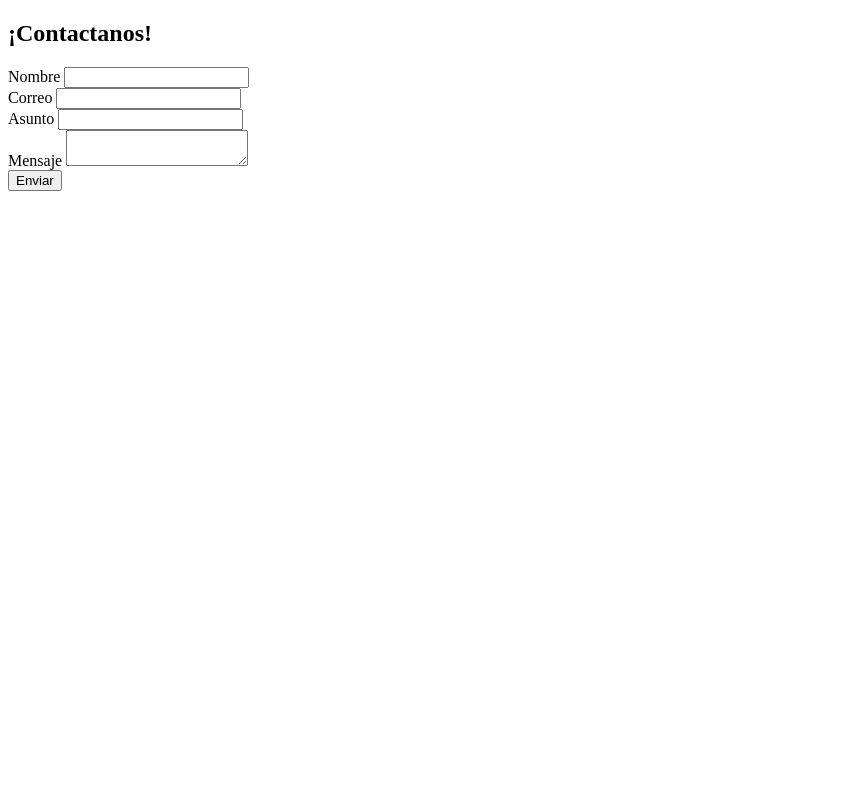
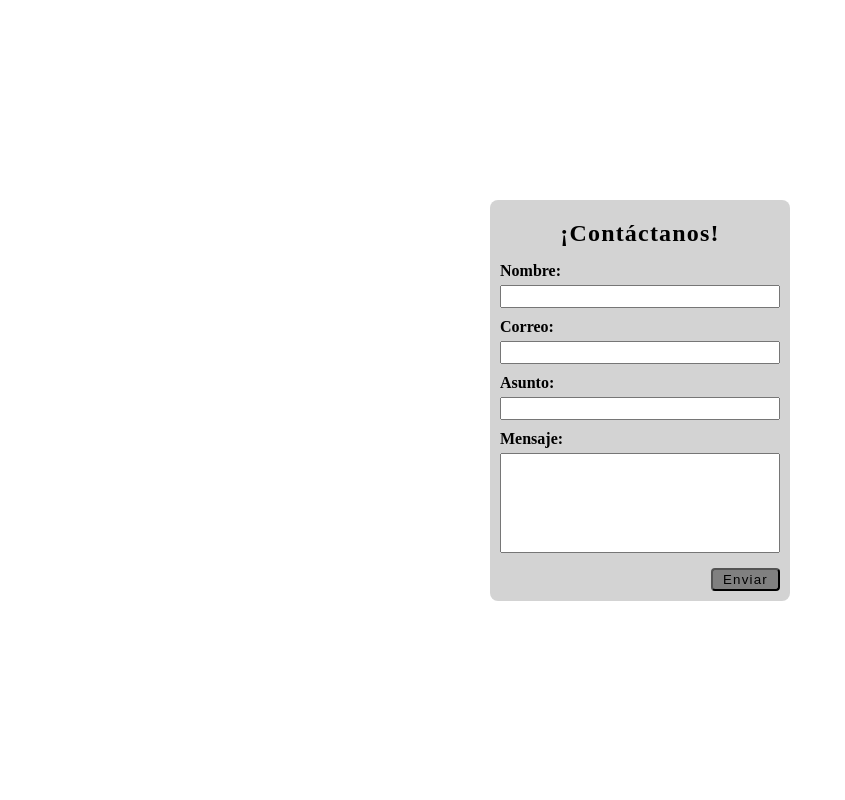
Before and after one commit to AshkoreDev/php-mailer, a PHP site: page / in a window 1280 px wide. Shown: the whole page, without its empty margins (0-845 px from the left). Run offline with PHP 8.4, Linux system fonts and the light colour scheme.

Commit message:
Added css style

```diff
--- a/index.php
+++ b/index.php
@@ -35,6 +35,8 @@
 	<meta charset="UTF-8">
 	<meta name="viewport" content="width=device-width, initial-scale=1.0">
 	<title>Formulario de Contacto</title>
+
+	<link rel="stylesheet" href="./style.css">
 </head>
 <body>
 
@@ -58,29 +60,29 @@
 
 		<form action="./" method="POST">
 
-			<h2>¡Contactanos!</h2>
+			<h2>¡Contáctanos!</h2>
 
-			<div>
-        <label for="name">Nombre</label>
-        <input type="text" id="name" name="name">
+			<div class="form__items">
+        <label for="name">Nombre:</label>
+        <input type="text" id="name" name="name" autocomplete="off">
 			</div>
 
-			<div>
-        <label for="email">Correo</label>
-        <input type="email" id="email" name="email">
+			<div class="form__items">
+        <label for="email">Correo:</label>
+        <input type="email" id="email" name="email" autocomplete="off">
 			</div>
 
-			<div>
-        <label for="subject">Asunto</label>
-        <input type="text" id="subject" name="subject">
+			<div class="form__items">
+        <label for="subject">Asunto:</label>
+        <input type="text" id="subject" name="subject" autocomplete="off">
 			</div>
 
-			<div>
-        <label for="message">Mensaje</label>
+			<div class="form__items">
+        <label for="message">Mensaje:</label>
         <textarea name="message" id="message"></textarea>
 			</div>
 
-			<div>
+			<div class="form__button">
 				<input type="submit" name="form" value="Enviar">
 			</div>
 
--- /dev/null
+++ b/style.css
@@ -0,0 +1,59 @@
+* {
+	margin: 0;
+	padding: 0;
+	box-sizing: border-box;
+}
+
+main {
+	height: 100vh;
+	display: flex;
+	align-items: center;
+	justify-content: center;
+}
+
+form {
+	width: 300px;
+	padding: 10px;
+	display: flex;
+	flex-direction: column;
+	border-radius: 8px;
+	background-color: lightgrey;
+}
+
+h2 {
+	margin: 10px auto;
+	letter-spacing: 1.2px;
+}
+
+.form__items {
+	margin: 5px 0;
+	display: flex;
+	flex-direction: column;
+}
+
+label {
+	margin-bottom: 5px;
+	font-weight: bold;
+}
+
+input {
+	padding: 2px 10px;
+}
+
+textarea {
+	height: 100px;
+	padding: 2px 10px;
+	resize: none;
+}
+
+.form__button {
+	align-self: flex-end;
+	margin-top: 10px;
+}
+
+input[type="submit"] {
+	color: black;
+	letter-spacing: 1.2px;
+	border-radius: 4px;
+	background-color: grey;
+}
```
